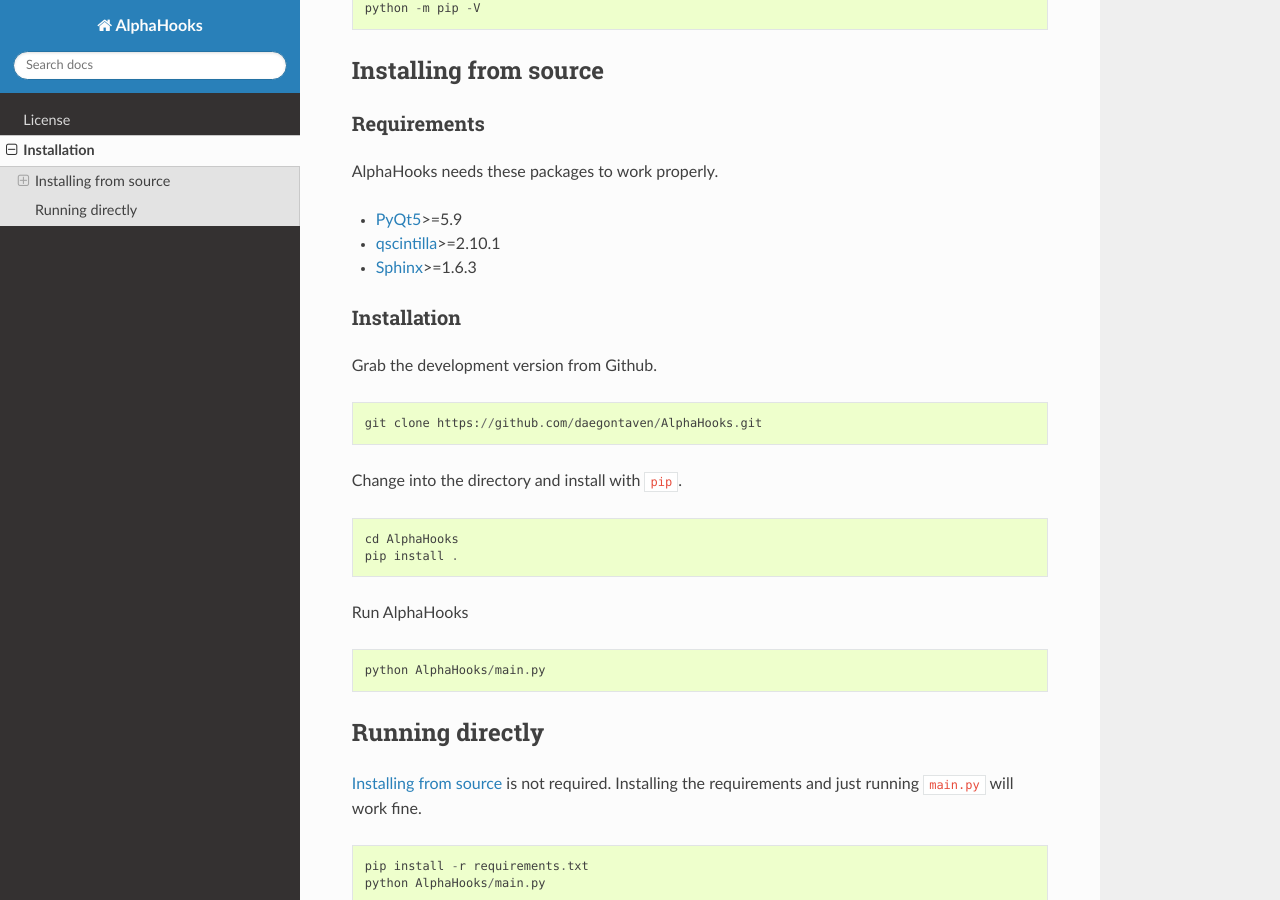
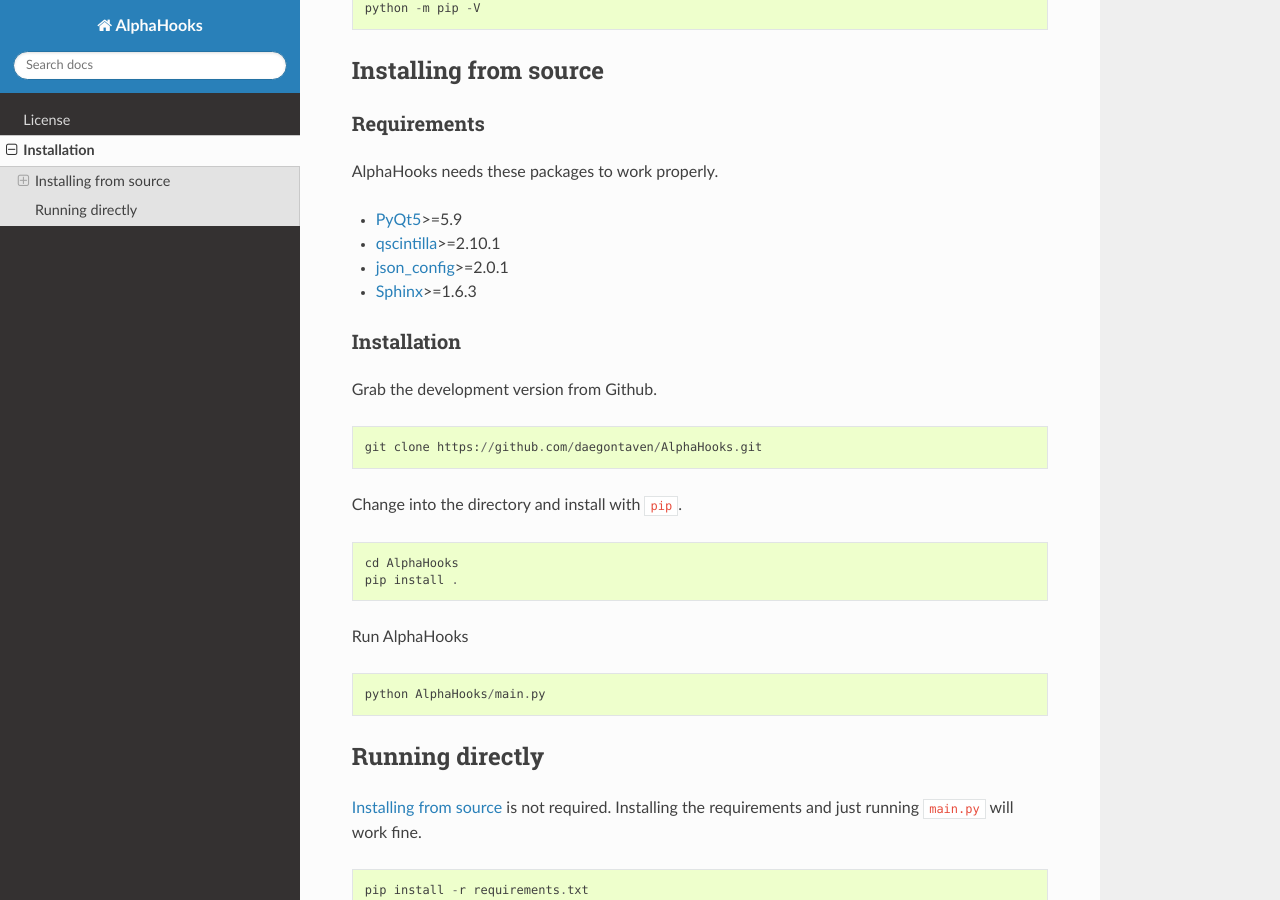
Before and after one commit to daegontaven/AlphaDice, a Sphinx documentation site: the page built from docs/installation.rst, in a window 1280 px wide and 900 px high, scrolled down 466 px. Built offline with Sphinx 7.4.7 and the Read the Docs theme 2.0.0, drawn with Linux system fonts in a browser that asks for light colours; formulas are drawn with MathJax 3; pages that are not in the unit, such as notebooks, are missing from menus; the version number could not be read and is left out.

Commit message:
Add json_config requirement to docs

```diff
--- a/docs/installation.rst
+++ b/docs/installation.rst
@@ -29,6 +29,7 @@
 
 - `PyQt5 <https://www.riverbankcomputing.com/software/pyqt/download5>`_>=5.9
 - `qscintilla <https://www.riverbankcomputing.com/software/qscintilla/download>`_>=2.10.1
+- `json_config <http://json-config.readthedocs.io/en/develop/installation.html>`_>=2.0.1
 - `Sphinx <http://www.sphinx-doc.org/en/stable/tutorial.html#install-sphinx>`_>=1.6.3
 
 
```
